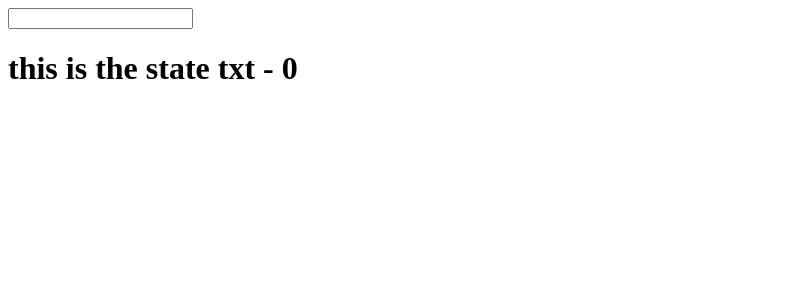
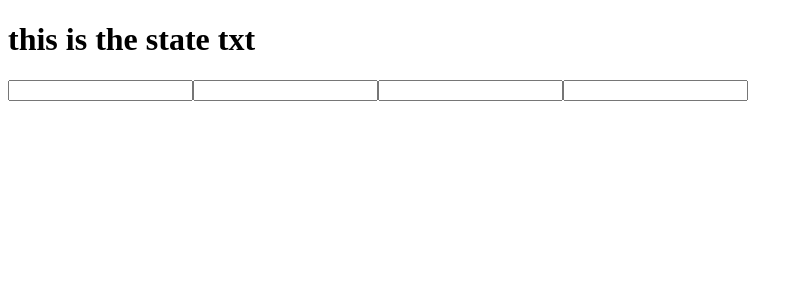
Before and after one commit to lindaJang/react-app2, a React (Create React App) app: page / in a window 1280 px wide. Shown: the top 300 px of the page, without its empty margins (0-803 px from the left). Built offline with nearby package versions, Linux system fonts and the light colour scheme.

Commit message:
props : dont need to bind

```diff
--- a/src/App.js
+++ b/src/App.js
@@ -5,8 +5,7 @@ class App extends React.Component{
     constructor(){
         super();
         this.state ={
-            txt: 'this is the state txt',
-            cat: 0
+            txt: 'this is the state txt'
         }
     }
     update( e ){
@@ -15,12 +14,17 @@ class App extends React.Component{
     render(){
         return (
         <div>
-            <input type="text" onChange={this.update.bind(this)}/>
-            <h1>{this.state.txt} - {this.state.cat}</h1>
+            <h1>{this.state.txt}</h1>
+            <Widget update={this.update.bind(this)} />
+            <Widget update={this.update.bind(this)} />
+            <Widget update={this.update.bind(this)} />
+            <Widget update={this.update.bind(this)} />
         </div>
         )
     }
+}
 
+const Widget = (props) =>
+    <input type="text" onChange={props.update}/>
 
-}
 export default App
```
